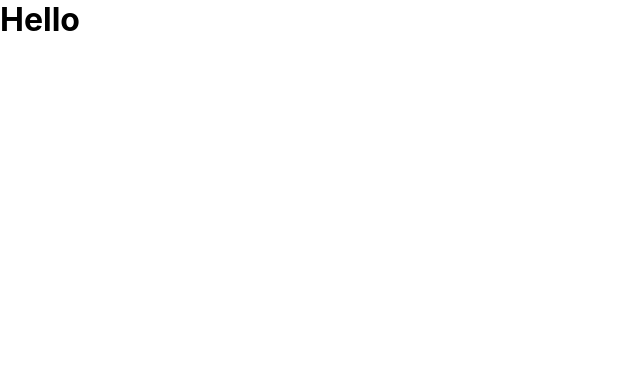
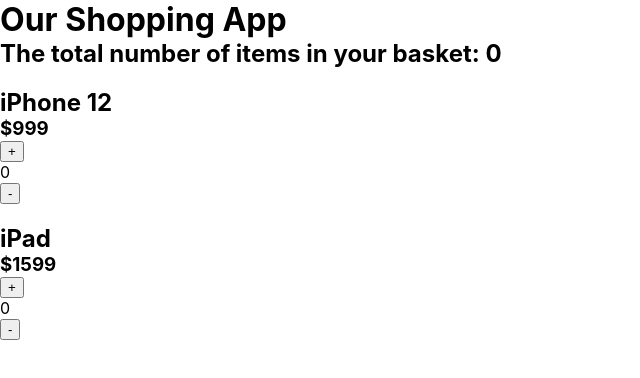
Before and after one commit to mandarliev/react-basics-101, a React (Create React App) app in the folder recoil-mastery/: page / in a window 1280 px wide. Shown: the top 378 px of the page, without its empty margins (0-640 px from the left). Built offline with nearby package versions, Linux system fonts and the light colour scheme.

Commit message:
new functionality!

```diff
--- a/recoil-mastery/src/App.js
+++ b/recoil-mastery/src/App.js
@@ -1,9 +1,19 @@
-import './App.css';
+import { useRecoilState, useRecoilValue } from "recoil";
+import { basketState } from "./atoms/basketState";
+import "./App.css";
+import Product from "./Product";
 
 function App() {
+  const basket = useRecoilValue(basketState);
+
   return (
     <div className="App">
-      <h1>Hello</h1>
+      <h1>Our Shopping App</h1>
+      <h2>The total number of items in your basket: {basket.length}</h2>
+      <br />
+      <Product id={123123} title="iPhone 12" price={999} />
+      <br />
+      <Product id={465645} title="iPad" price={1599} />
     </div>
   );
 }
--- /dev/null
+++ b/recoil-mastery/src/Product.js
@@ -0,0 +1,43 @@
+import React, { useState } from "react";
+import { useRecoilState, useRecoilValue } from "recoil";
+import { basketState, numberOfItemInBasket } from "./atoms/basketState";
+
+function Product({ id, title, price }) {
+  const [basket, setBasket] = useRecoilState(basketState);
+  // const [count, setCount] = useState(0);
+  const count = useRecoilValue(numberOfItemInBasket(id));
+
+  console.log(basket);
+
+  const addItemToBasket = () => {
+    const item = {
+      id,
+      title,
+      price,
+    };
+    setBasket([...basket, item]);
+  };
+
+  const removeItemFromBasket = () => {
+    const index = basket.findIndex((basketItem) => basketItem.id === id);
+    let newBasket = [...basket];
+
+    if (index >= 0) {
+      newBasket.splice(index, 1);
+    } else {
+      console.warn(`Can't remove product (id: ${id}) as its not in basket!`);
+    }
+    setBasket(newBasket)
+  };
+  return (
+    <div>
+      <h2>{title}</h2>
+      <h3>${price}</h3>
+      <button onClick={addItemToBasket}>+</button>
+      <p>{count}</p>
+      <button onClick={removeItemFromBasket}>-</button>
+    </div>
+  );
+}
+
+export default Product;
--- /dev/null
+++ b/recoil-mastery/src/atoms/basketState.js
@@ -0,0 +1,20 @@
+import { atom, selectorFamily } from "recoil";
+
+export const basketState = atom({
+  key: "basketState",
+  default: [],
+});
+
+export const numberOfItemInBasket = selectorFamily({
+  key: "numberOfItemInBasket",
+  get:
+    (itemId) =>
+    ({ get }) => {
+      const basket = get(basketState);
+      const basketWithItem = basket.filter(
+        (basketItem) => basketItem.id === itemId
+      );
+
+      return basketWithItem.length;
+    },
+});
--- /dev/null
+++ b/recoil-mastery/src/atoms/userState.js
@@ -0,0 +1,6 @@
+import { atom } from "recoil";
+
+export const userState = atom({
+  key: "userState",
+  default: null,
+});
```
